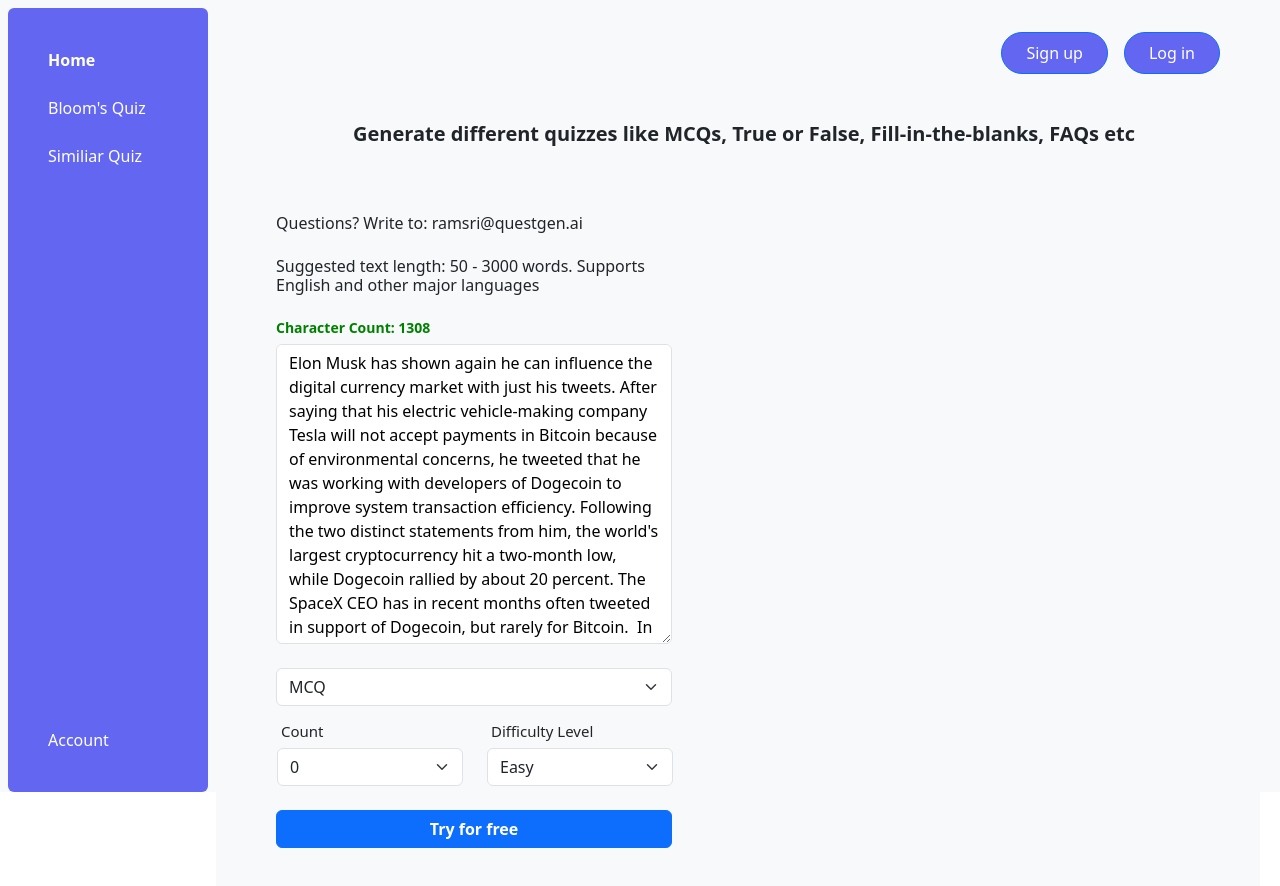
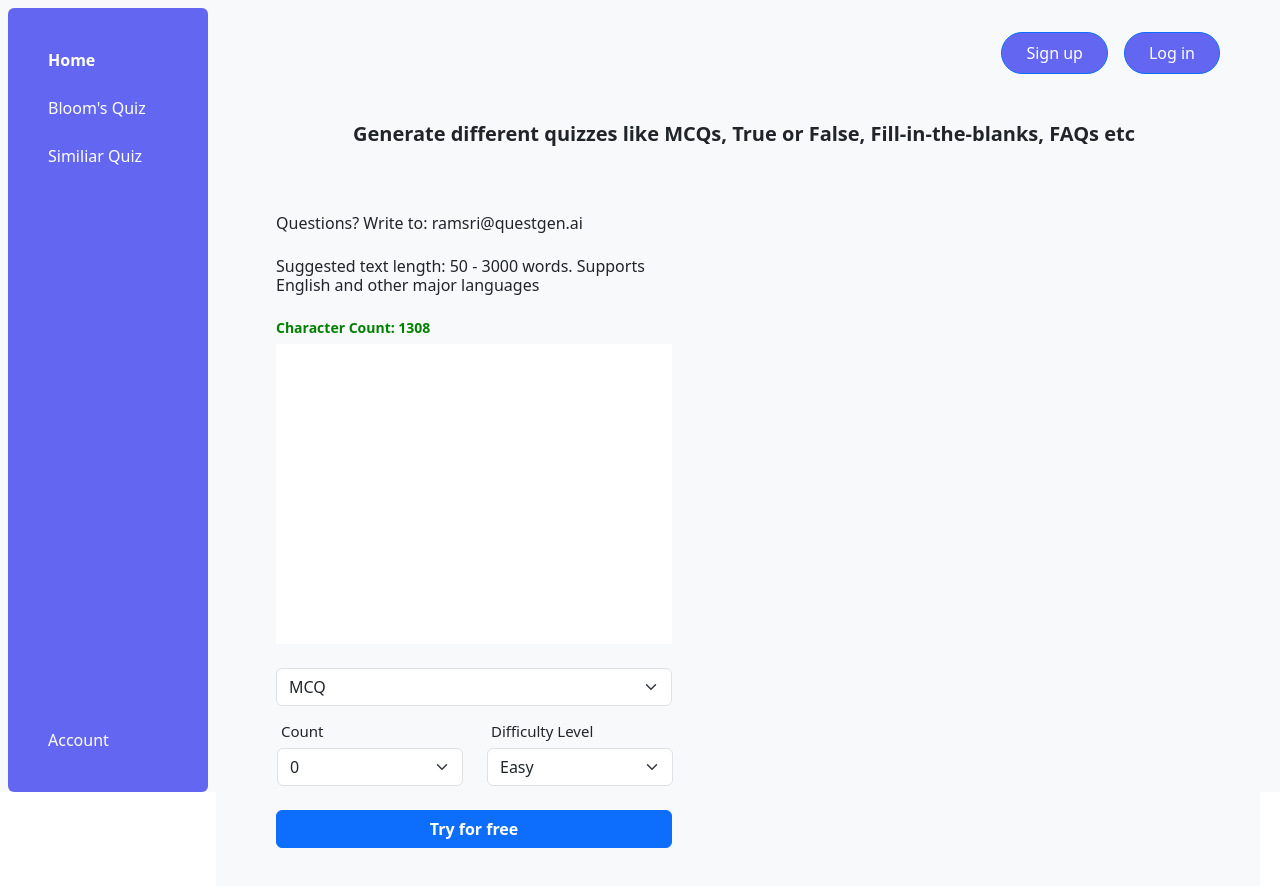
Before and after one commit to NinhTH01/QuestGen, a React (Create React App) app: page /dashboard in a window 1280 px wide. Shown: the top 886 px of the page. Built offline with nearby package versions, Linux system fonts and the light colour scheme.

Commit message:
Quill-React

```diff
--- a/package.json
+++ b/package.json
@@ -16,6 +16,7 @@
     "react-bootstrap": "^2.8.0",
     "react-dom": "^18.2.0",
     "react-query": "^3.39.3",
+    "react-quill": "^2.0.0",
     "react-redux": "^8.1.1",
     "react-router-dom": "^6.14.2",
     "react-scripts": "5.0.1",
--- /dev/null
+++ b/src/components/organisms/Editor/Editor.tsx
@@ -0,0 +1,55 @@
+import React from "react";
+import ReactQuill, { Quill } from "react-quill";
+import "react-quill/dist/quill.bubble.css";
+
+const Editor: React.FC<EditorProps> = () => {
+  const modules = {
+    toolbar: [
+      [{ header: [1, 2, false] }],
+      ["bold", "italic", "underline", "strike", "blockquote"],
+      [
+        { list: "ordered" },
+        { list: "bullet" },
+        { indent: "-1" },
+        { indent: "+1" },
+      ],
+      ["link", "image"],
+      ["clean"],
+    ],
+  };
+
+  const formats = [
+    "header",
+    "bold",
+    "italic",
+    "underline",
+    "strike",
+    "blockquote",
+    "list",
+    "bullet",
+    "indent",
+    "link",
+    "image",
+  ];
+
+  const handleChange = React.useCallback((html: any) => {
+    var divContainer = document.createElement("div");
+    divContainer.innerHTML = html;
+    // return divContainer.textContent || divContainer.innerText || "";
+    console.log(divContainer.innerText);
+  }, []);
+
+  return (
+    <ReactQuill
+      theme="bubble"
+      onChange={handleChange}
+      modules={modules}
+      formats={formats}
+      style={{ background: "white", width: "100%", height: 300 }}
+    ></ReactQuill>
+  );
+};
+
+export interface EditorProps {}
+
+export default Editor;
--- a/src/components/templates/HomeDashboard/HomeDashboard.tsx
+++ b/src/components/templates/HomeDashboard/HomeDashboard.tsx
@@ -2,6 +2,8 @@ import { Button, Row, Col, Form } from "react-bootstrap";
 import styles from "./HomeDashbaord.module.css";
 import { ReactSortable } from "react-sortablejs";
 import React from "react";
+import ReactQuill from "react-quill";
+import Editor from "../../organisms/Editor/Editor";
 
 const HomeDashboard: React.FC<HomeDashboardProps> = ({
   isEdit,
@@ -14,6 +16,8 @@ const HomeDashboard: React.FC<HomeDashboardProps> = ({
   handleGenQuest,
 }) => {
   console.log(array);
+
+  const [value, setValue] = React.useState("");
 
   const [type, setType] = React.useState<string>("0");
 
@@ -30,10 +34,6 @@ const HomeDashboard: React.FC<HomeDashboardProps> = ({
   const handleChangeContent = React.useCallback((e: any) => {
     setContent(e.target.value);
   }, []);
-
-  console.log(array, "array");
-
-  console.log(array.length);
 
   return (
     <>
@@ -59,7 +59,7 @@ const HomeDashboard: React.FC<HomeDashboardProps> = ({
           </h6>
 
           <div className="d-flex justify-content-center mb-4">
-            <Form.Control
+            {/* <Form.Control
               as={"textarea"}
               id="inputPassword5"
               className="fw-medium text-black"
@@ -67,7 +67,8 @@ const HomeDashboard: React.FC<HomeDashboardProps> = ({
               placeholder={content}
               value={content}
               onChange={handleChangeContent}
-            />
+            /> */}
+            <Editor />
           </div>
           <Form.Select
             aria-label="Default select example"
--- a/src/module/DashboardScreen/DashboardScreen.tsx
+++ b/src/module/DashboardScreen/DashboardScreen.tsx
@@ -36,8 +36,6 @@ const DashboardScreen = () => {
   // const [similiarArray, setSimiliarArray] = React.useState<any>(
   //   similiarData?.quesAndPair
   // );
-
-  console.log(answer);
 
   const RouteComponent = React.useMemo(() => {
     if (route === 0) {
--- a/src/repository/questgen-repository.ts
+++ b/src/repository/questgen-repository.ts
@@ -1,5 +1,7 @@
 export class QuestgenRepository {
   public product = async (data: any): Promise<any> => {
+    console.log(data);
+
     const response = await fetch("http://127.0.0.1:8000/api/getQuestFromText", {
       method: "POST", // *GET, POST, PUT, DELETE, etc.
       mode: "cors", // no-cors, *cors, same-origin
```
Also changed, not shown: tsconfig.json (+3 -9 lines), 2 other files (tests, documents, lock files or other folders).
